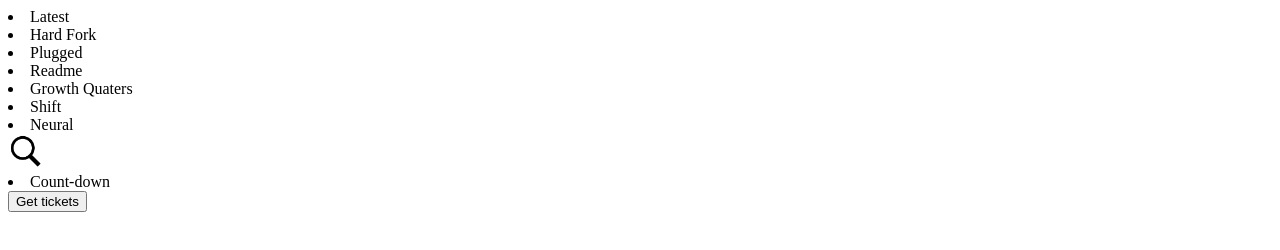
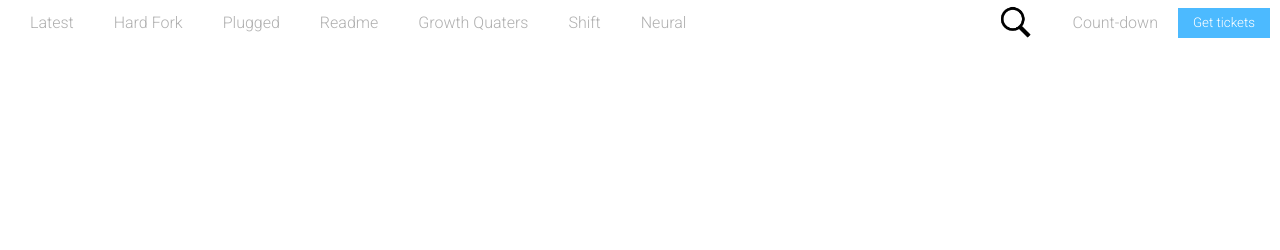
Before and after one commit to Aatthi/Next-Web, a plain HTML site: page index.html in a window 1280 px wide. Drawn offline with Linux system fonts and the light colour scheme.

Commit message:
nav-bar update

```diff
--- a/index.html
+++ b/index.html
@@ -3,13 +3,15 @@
 <head>
     <meta charset="UTF-8">
     <link rel="stylesheet" href="style.css">
+    <link href="https://fonts.googleapis.com/css2?family=Roboto:wght@300&display=swap" rel="stylesheet">
+
     <meta name="viewport" content="width=device-width, initial-scale=1.0">
     <title>The Next Web</title>
 </head>
 <body>
     <div class="wrapper">
         <div class="header-wrapper">
-            <nav class="nav-1">
+            <nav class="nav nav-1">
                 <li>Latest</li>
                 <li>Hard Fork</li>
                 <li>Plugged</li>
@@ -18,7 +20,7 @@
                 <li>Shift</li>
                 <li>Neural</li>
             </nav>
-            <nav class="nav-2">
+            <nav class="nav nav-2">
                 <img src="Images/Search.png" width="35px" height="35px">
                 <li>Count-down</li>
                 <button>Get tickets</button>
--- a/style.css
+++ b/style.css
@@ -0,0 +1,51 @@
+* {
+	padding: 0;
+	margin: 0;
+	box-sizing: border-box;
+}
+
+.header-wrapper {
+	display: flex;
+	justify-content: space-between;
+	margin: 5px 10px;
+	align-items: center;
+	font-family: 'Roboto', sans-serif;
+	color: rgb(175, 175, 175);
+}
+
+.nav-1 {
+	display: flex;
+	list-style: none;
+}
+
+.nav-1 li {
+	margin: 0 20px;
+	align-items: center;
+}
+
+.nav-2 {
+	display: flex;
+	list-style: none;
+	align-items: center;
+}
+
+.nav-2 img {
+	margin: 0 20px;
+}
+
+.nav-2 li {
+	margin: 0 20px;
+}
+
+.nav-2 button {
+	background: rgb(76, 186, 255);
+	padding: 2.5px 10px;
+	color: white;
+	font-family: 'Roboto', sans-serif;
+	border: 5px solid rgb(76, 186, 255);
+}
+
+.nav-2 button:hover {
+	background: rgb(156, 0, 156);
+	border: 5px solid rgb(156, 0, 156);
+}
```
